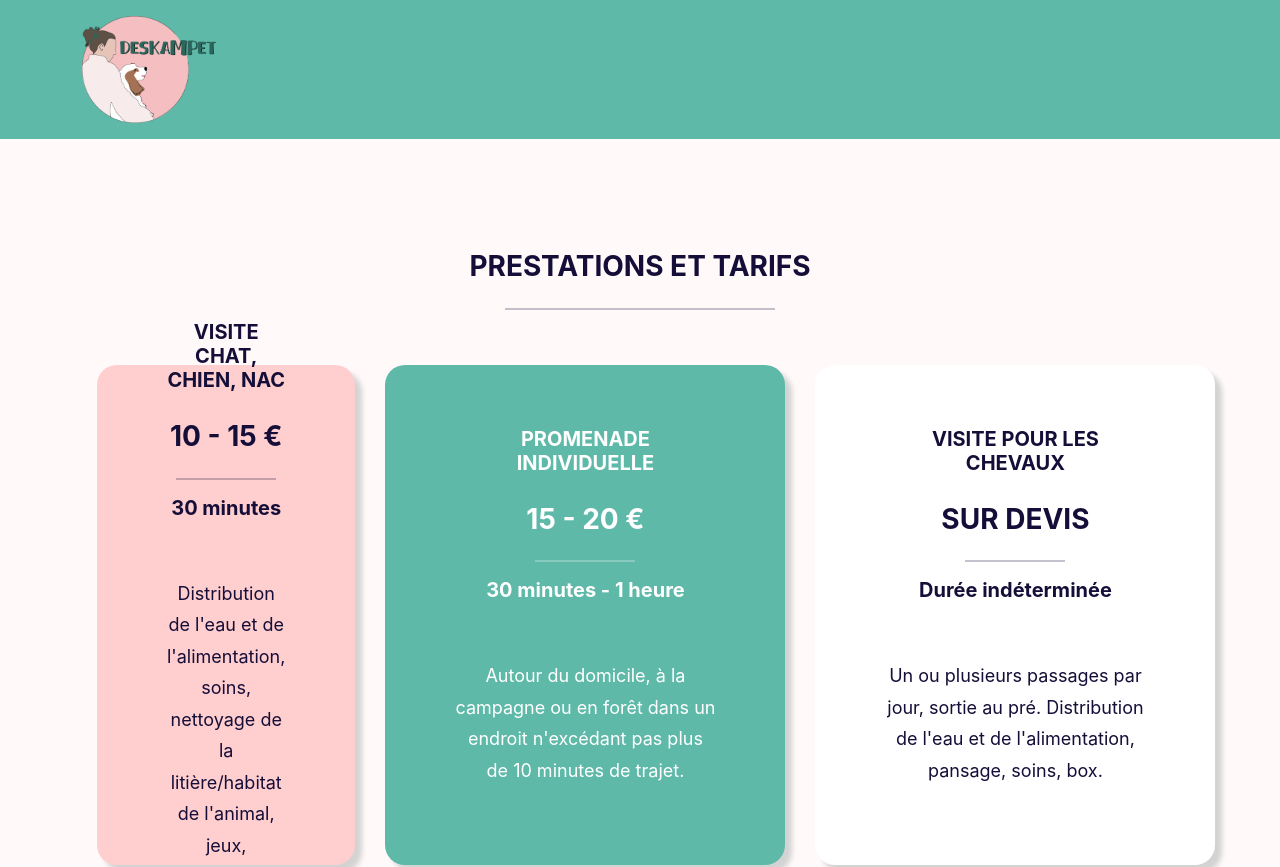
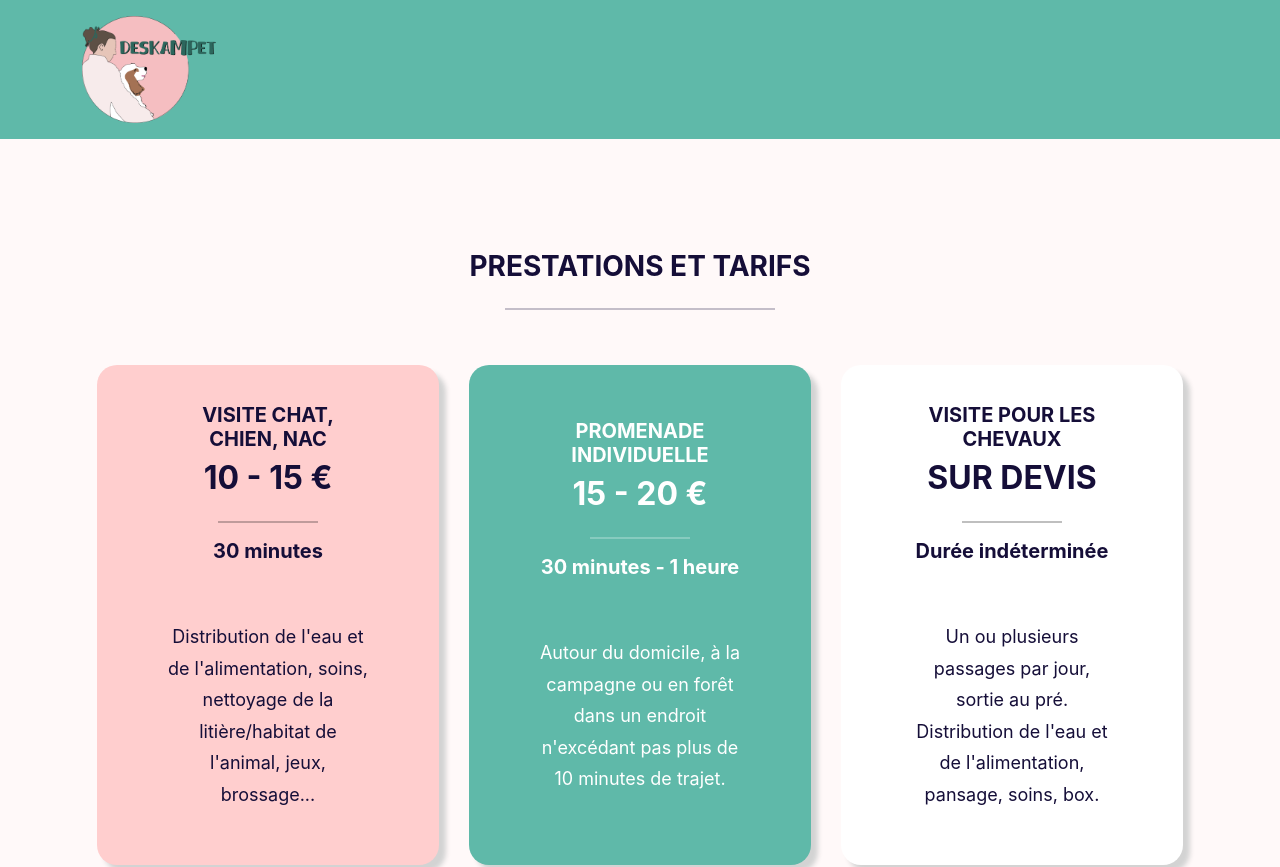
Before and after one commit to MaelMIOSSEC/Deskampet, a React (Vite) app: page /services in a window 1280 px wide. Shown: the top 867 px of the page. Built offline with nearby package versions, Linux system fonts and the light colour scheme.

Commit message:
Update and Shortening src/pages/Services.tsx

```diff
--- a/src/pages/Services.tsx
+++ b/src/pages/Services.tsx
@@ -1,3 +1,33 @@
+const priceCards = [
+  {
+    titre: "VISITE CHAT, CHIEN, NAC",
+    prix: "10 - 15 €",
+    duree: "30 minutes",
+    description: "Distribution de l'eau et de l'alimentation, soins, nettoyage de la litière/habitat de l'animal, jeux, brossage...",
+    couleurArrierePlan: "#ffcece",
+    couleurTexte: "#150e38",
+    couleurDelimitation: "black"
+  },
+  {
+    titre: "PROMENADE INDIVIDUELLE",
+    prix: "15 - 20 €",
+    duree: "30 minutes - 1 heure",
+    description: "Autour du domicile, à la campagne ou en forêt dans un endroit n'excédant pas plus de 10 minutes de trajet.",
+    couleurArrierePlan: "#5fb9a9",
+    couleurTexte: "white",
+    couleurDelimitation: "white"
+  },
+  {
+    titre: "VISITE POUR LES CHEVAUX",
+    prix: "SUR DEVIS",
+    duree: "Durée indéterminée",
+    description: "Un ou plusieurs passages par jour, sortie au pré. Distribution de l'eau et de l'alimentation, pansage, soins, box.",
+    couleurArrierePlan: "#ffffff",
+    couleurTexte: "#150e38",
+    couleurDelimitation: "black"
+  }
+];
+
 const StepCard = ({ number, text }: { number: string; text: string }) => (
   <div className="relative border p-6 rounded-4xl w-64 h-64 mt-10 bg-white shadow-lg">
     <h2 className="absolute -top-8 left-1/2 -translate-x-1/2 flex items-center justify-center w-14 h-14 rounded-full bg-white text-[#150e38] font-bold">
@@ -8,6 +38,26 @@ const StepCard = ({ number, text }: { number: string; text: string }) => (
       <p>{text}</p>
     </div>
   </div>
+);
+
+const PriceCard = () => (
+  (priceCards.map((priceCard) => (
+    <div
+    className="tarifs"
+    style={{ backgroundColor: priceCard.couleurArrierePlan, color: priceCard.couleurTexte }}
+    draggable="false"
+  >
+    <h5>
+      {priceCard.titre}
+    </h5>
+    <h2>{priceCard.prix}</h2>
+    <hr style={{ width: 100, border: "solid 1px", color: priceCard.couleurDelimitation }} />
+    <h5>{priceCard.duree}</h5>
+    <p>
+      {priceCard.description}
+    </p>
+  </div>
+  )))
 );
 
 export default function Services() {
@@ -34,62 +84,7 @@ export default function Services() {
           </div>
           <div className="test">
             <div className="service-img">
-              <div
-                className="tarifs"
-                style={{ backgroundColor: "#ffcece", color: "#150e38" }}
-                draggable="false"
-              >
-                <h5>VISITE CHAT, CHIEN, NAC</h5>
-                <h3>10 - 15 €</h3>
-                <hr style={{ width: 100, border: "solid 1px" }} />
-                <h5>30 minutes</h5>
-                <p>
-                  Distribution de l'eau et de l'alimentation, soins, nettoyage
-                  de la litière/habitat de l'animal, jeux, brossage...
-                </p>
-              </div>
-              <div className="service-img">
-                <div
-                  className="tarifs"
-                  style={{ backgroundColor: "#5fb9a9", color: "white" }}
-                  draggable="false"
-                >
-                  <h5 className="titre">PROMENADE INDIVIDUELLE</h5>
-                  <h3>15 - 20 €</h3>
-                  <hr
-                    style={{
-                      width: 100,
-                      border: "solid 1px",
-                      color: "white",
-                    }}
-                  />
-                  <h5>30 minutes - 1 heure</h5>
-                  <p>
-                    Autour du domicile, à la campagne ou en forêt dans un
-                    endroit n'excédant pas plus de 10 minutes de trajet.
-                  </p>
-                </div>
-              </div>
-              <div className="service-img">
-                <div
-                  className="tarifs"
-                  style={{
-                    backgroundColor: "#ffffff",
-                    color: "#150e38",
-                  }}
-                  draggable="false"
-                >
-                  <h5>VISITE POUR LES CHEVAUX</h5>
-                  <h3>SUR DEVIS</h3>
-                  <hr style={{ width: 100, border: "solid 1px" }} />
-                  <h5>Durée indéterminée</h5>
-                  <p>
-                    Un ou plusieurs passages par jour, sortie au pré.
-                    Distribution de l'eau et de l'alimentation, pansage, soins,
-                    box.
-                  </p>
-                </div>
-              </div>
+              <PriceCard />
             </div>
           </div>
         </div>
```
Also changed, not shown: 1 other file (tests, documents, lock files or other folders).
